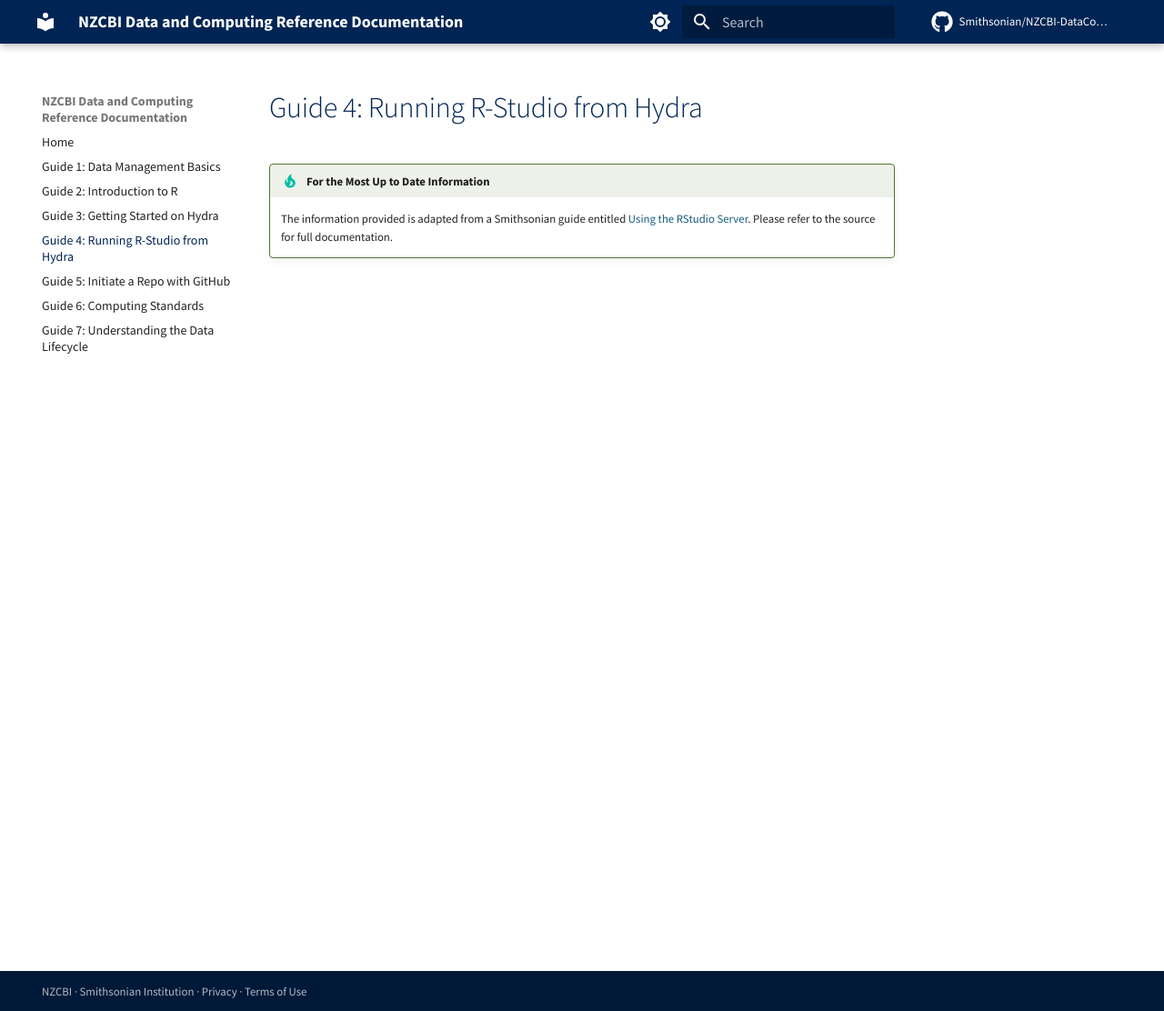
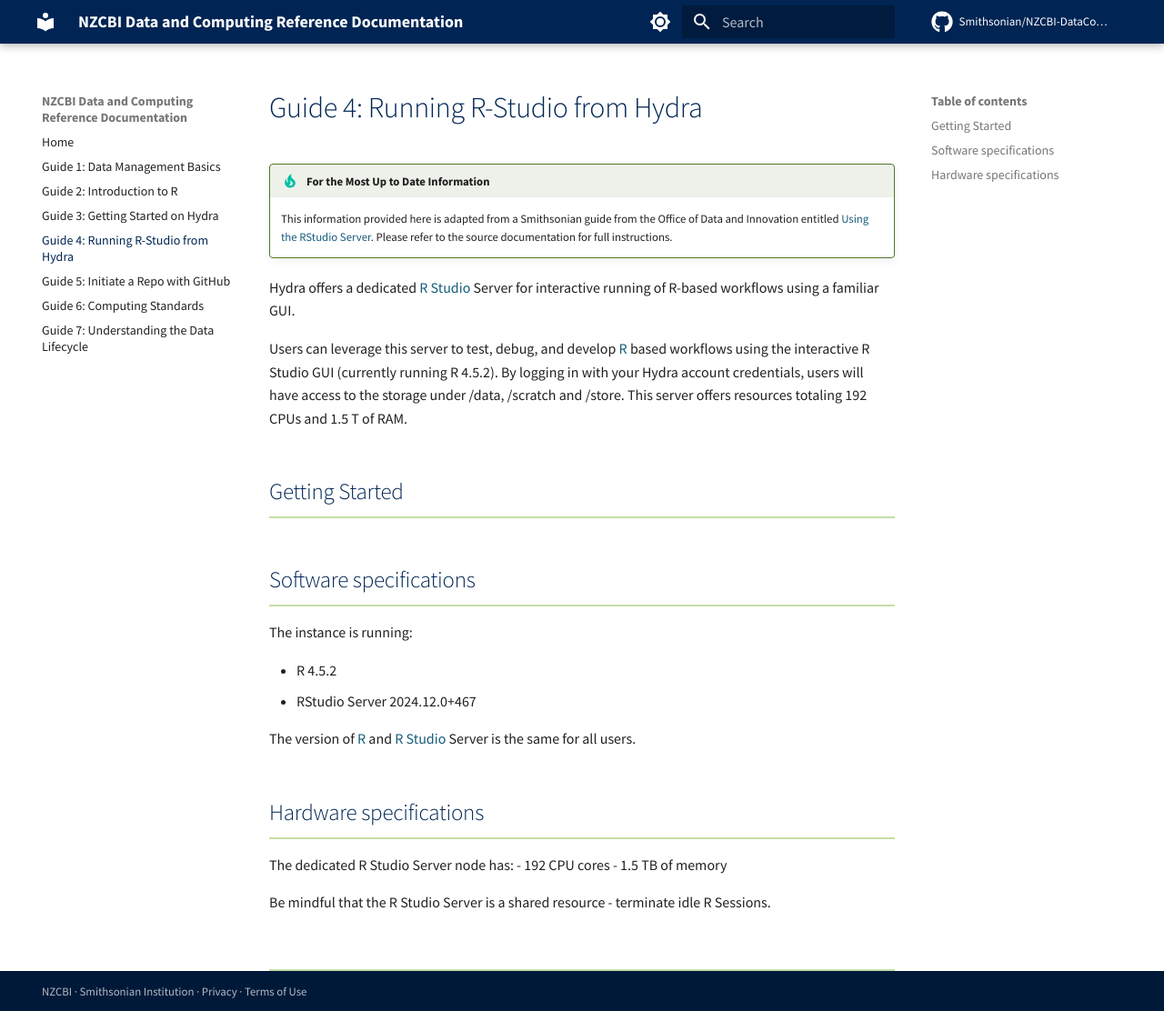
Before and after one commit to Smithsonian/NZCBI-DataComputingDocs, an MkDocs documentation site: the page built from docs/RStudio-Hydra.md, in a window 1280 px wide and 1112 px high. Shown: the whole window at 91% size. Built offline with MkDocs 1.6.1 and Material for MkDocs 9.7.7, drawn with Linux system fonts in a browser that asks for light colours; comment, search, counter and statistics services are not loaded.

Commit message:
Adding content

```diff
--- a/docs/RStudio-Hydra.md
+++ b/docs/RStudio-Hydra.md
@@ -1,4 +1,29 @@
 # Guide 4: Running R-Studio from Hydra
 
 !!! tip "For the Most Up to Date Information"
-    The information provided is adapted from a Smithsonian guide entitled [Using the RStudio Server](https://confluence.si.edu/spaces/HPC/pages/385975502/Using+the+RStudio+Server). Please refer to the source for full documentation.
+    This information provided here is adapted from a Smithsonian guide from the Office of Data and Innovation entitled [Using the RStudio Server](https://confluence.si.edu/spaces/HPC/pages/385975502/Using+the+RStudio+Server). Please refer to the source documentation for full instructions.
+
+Hydra offers a dedicated [R Studio](https://posit.co/download/rstudio-desktop) Server for interactive running of R-based workflows using a familiar GUI.
+
+Users can leverage this server to test, debug, and develop [R](https://cran.r-project.org/) based workflows using the interactive R Studio GUI (currently running R 4.5.2). By logging in with your Hydra account credentials, users will have access to the storage under /data, /scratch and /store. This server offers resources totaling 192 CPUs and 1.5 T of RAM.
+
+## Getting Started
+
+## Software specifications
+
+The instance is running:
+
+- R 4.5.2
+- RStudio Server 2024.12.0+467
+
+The version of [R](https://cran.r-project.org/) and [R Studio](https://posit.co/download/rstudio-desktop) Server is the same for all users.
+
+## Hardware specifications
+
+The dedicated R Studio Server node has:
+- 192 CPU cores
+- 1.5 TB of memory
+
+Be mindful that the R Studio Server is a shared resource - terminate idle R Sessions.
+
+##
```
